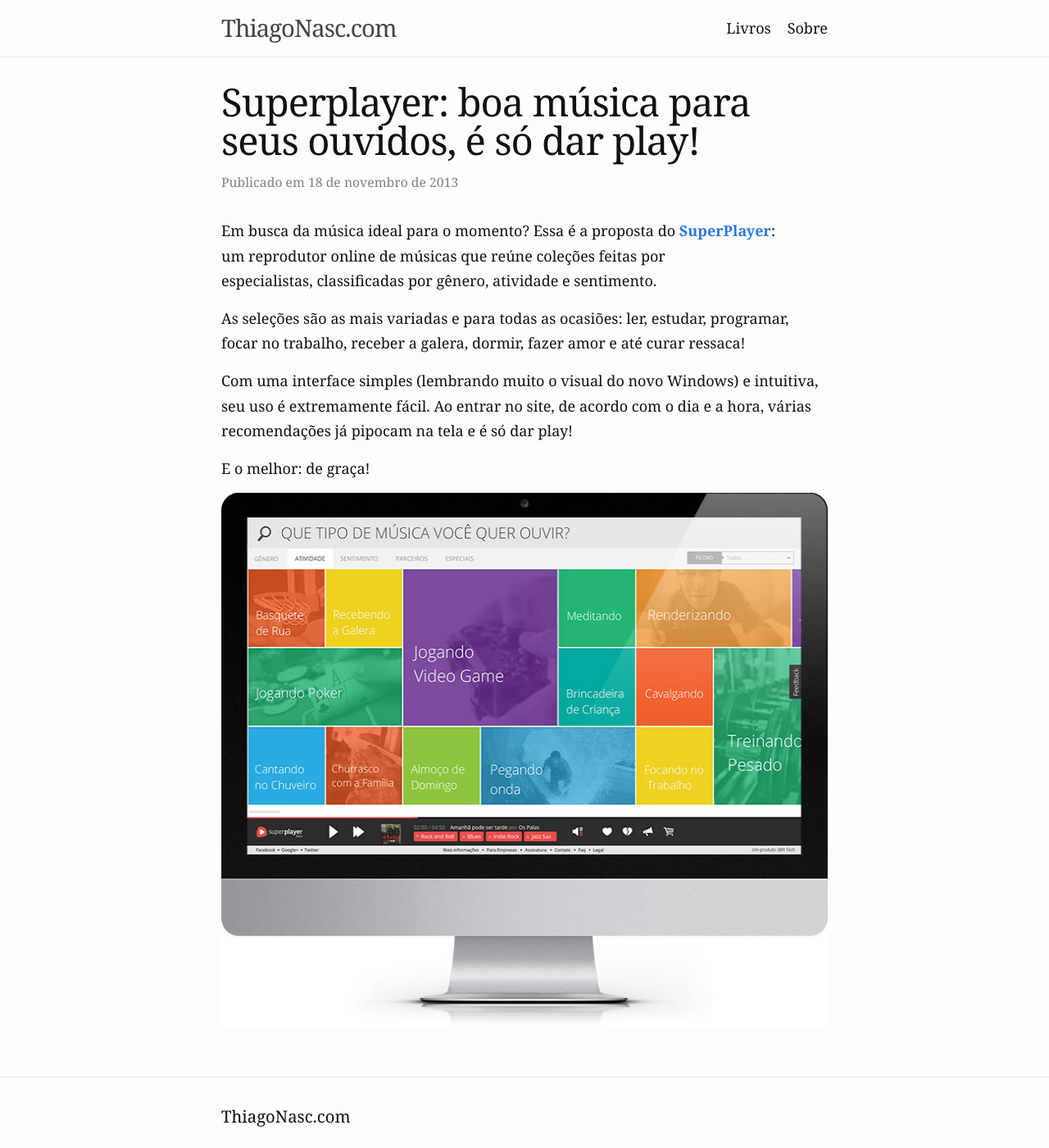
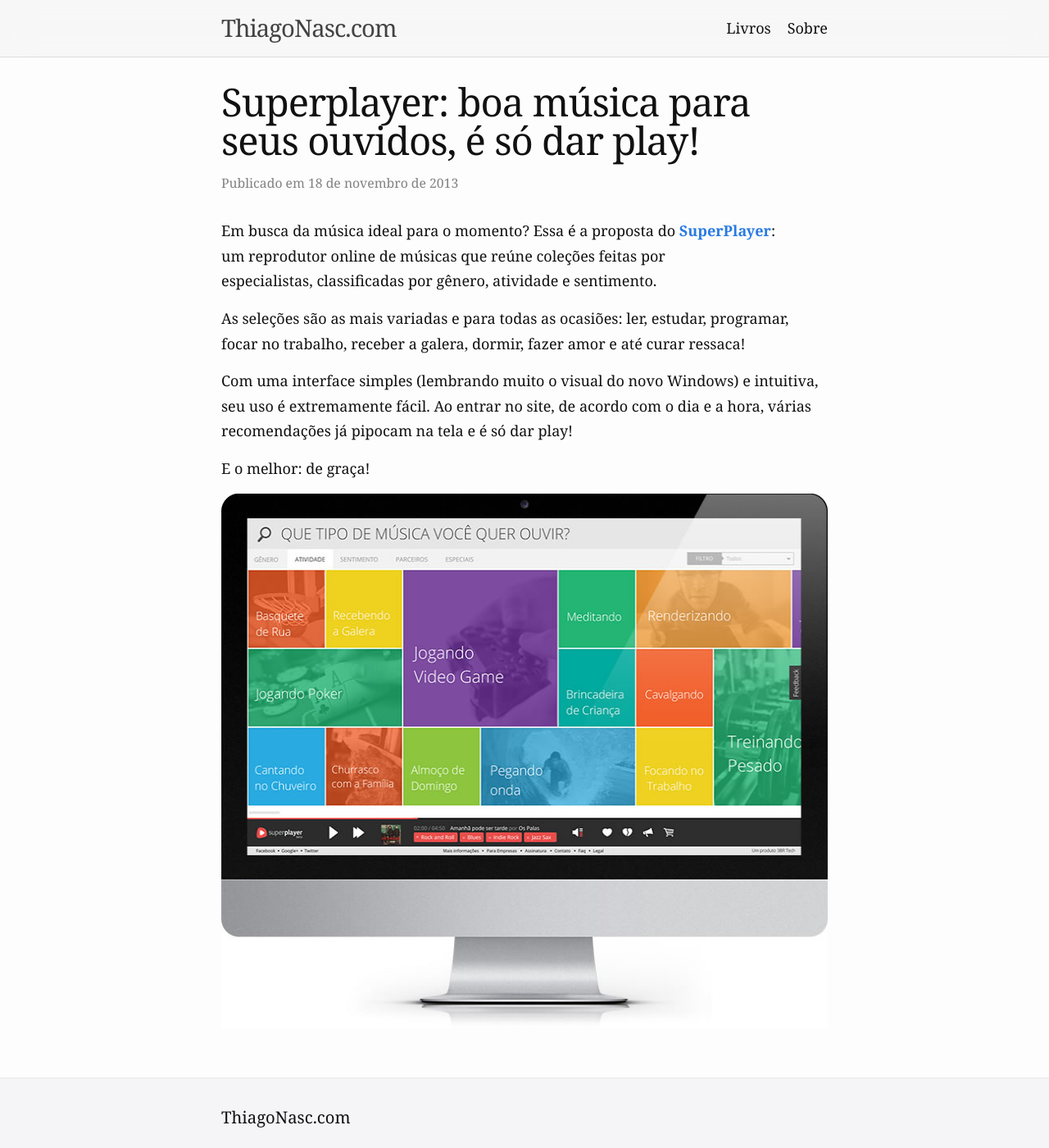
Before and after one commit to thiagonasc/thiagonasc.github.io, a Jekyll site: the page rafts/recomendo/superplayer-boa-musica-para-seus-ouvidos-e-so-dar-play.html, which Jekyll copies as it is, in a window 1280 px wide and 1400 px high. Shown: the whole window at 82% size. Built offline with Jekyll 4.4.1, drawn with Linux system fonts in a browser that asks for light colours.

Commit message:
alteracao no estilo do topo e rodape

```diff
--- a/_config.yml
+++ b/_config.yml
@@ -23,6 +23,7 @@
 description: "Experiências, estudos e conteúdo interessantes (pessoais e profissionais) sobre gestão e desenvolvimento web."
 baseurl: "" # the subpath of your site, e.g. /blog
 url: "http://www.thiagonasc.com"
+author: "Thiago Nascimento"
 
 # twitter_username:   thiagonasc
 # github_username:    thiagonasc
@@ -34,6 +35,7 @@
 theme: minima
 plugins:
   - jekyll-feed
+rss: rss
 
 # Exclude from processing.
 # The following items will not be processed, by default.
--- a/_sass/minima/_layout.scss
+++ b/_sass/minima/_layout.scss
@@ -2,11 +2,27 @@
  * Site header
  */
 .site-header {
-  border-bottom: 1px solid $grey-color-light;
+  border-bottom: 1px solid #ddd;
   min-height: $spacing-unit * 1.865;
+  background-color:#fefefe;
 
+  /* ORIGINAL-REMOVIDO
   // Positioning context for the mobile navigation icon
   position: relative;
+  */
+
+  /* CUSTOM-THIAGONASC / INICIO */
+
+  position: fixed;
+  top: 0;
+  width: 100%;
+  background-color:#f3f3f390;
+
+  -webkit-backdrop-filter: saturate(150%) blur(20px);
+  backdrop-filter: saturate(150%) blur(20px);
+
+  /* CUSTOM-THIAGONASC / TERMINO */
+
 }
 
 .site-title {
@@ -107,6 +123,10 @@
 .site-footer {
   border-top: 1px solid $grey-color-light;
   padding: $spacing-unit 0;
+
+  /* TN-CUSTOM */
+  background-color: #f5f5f7;
+  text-color: #fff;
 }
 
 .footer-heading {
@@ -177,6 +197,11 @@
 .page-content {
   padding: $spacing-unit 0;
   flex: 1;
+
+  /* CUSTOM-THIAGONASC */
+  padding-top: 100px;
+  /* CUSTOM-THIAGONASC */
+
 }
 
 .page-heading {
--- a/sobre.markdown
+++ b/sobre.markdown
@@ -1,7 +1,7 @@
 ---
-layout: page
-title: Sobre
-permalink: /sobre/
+layout: 	page
+title: 		Sobre
+permalink: 	/sobre/
 ---
 
 Prazer, **Thiago Nascimento**.
```
Also changed, not shown: _includes/header.html (line endings or trailing spaces), assets/minima-social-icons.svg (added), 1 other file.
